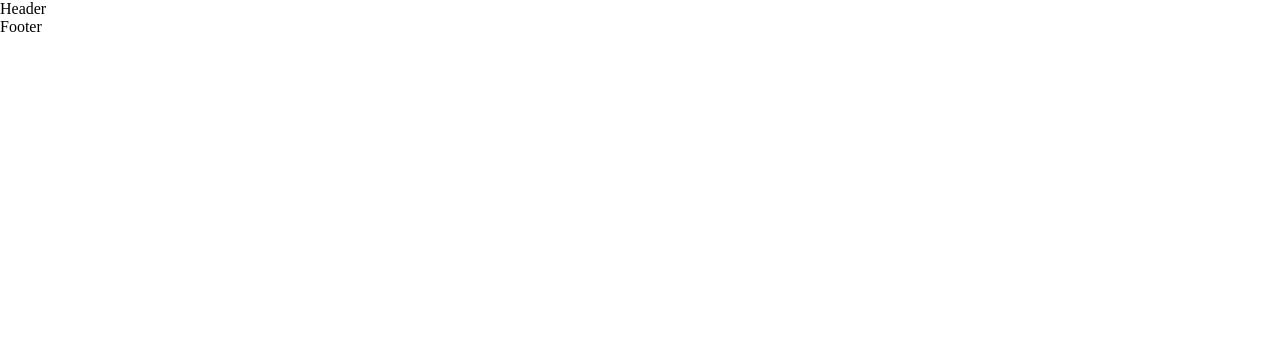
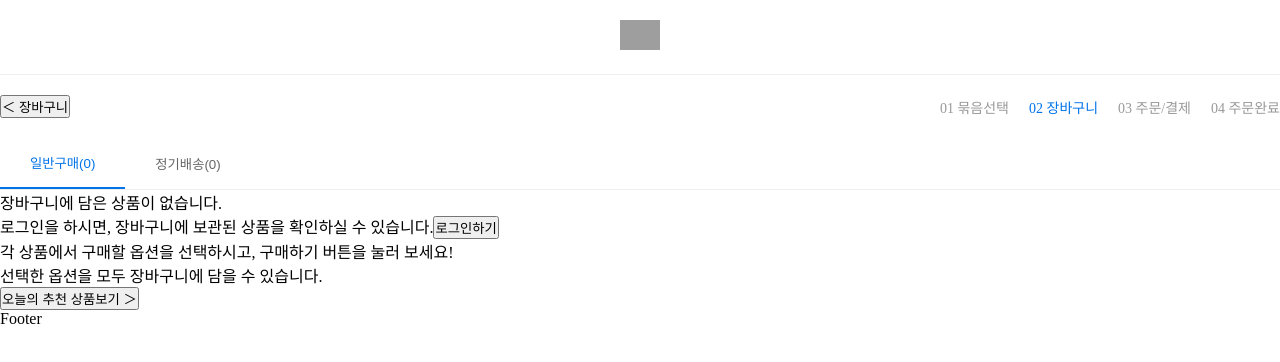
Before and after one commit to KANGJIYEON2/supercoding-fe, a React (Create React App) app: page /cart in a window 1280 px wide. Before the commit this address had no page. Shown: the top 362 px of the page. Built offline with nearby package versions, Linux system fonts and the light colour scheme; grey boxes are pictures that could not be loaded.

Commit message:
김민아 작업중: 장바구니페이지

```diff
--- a/src/components/Layout.js
+++ b/src/components/Layout.js
@@ -1,11 +1,15 @@
 import React from "react";
+import { useLocation } from "react-router-dom";
 import Header from "./Header";
 import Footer from "./Footer";
 
 const Layout = ({ children }) => {
+  const location = useLocation();
+  const isCartPage = location.pathname === "/cart";
+
   return (
     <>
-      <Header />
+      {!isCartPage && <Header />}
       <main>{children}</main>
       <Footer />
     </>
--- /dev/null
+++ b/src/pages/Cart/Cart.js
@@ -0,0 +1,51 @@
+import { useState } from "react";
+import { useNavigate } from "react-router-dom";
+import CartList from "./components/CartList";
+import EmptyCart from "./components/EmptyCart";
+import "./Cart.style.css";
+
+const CartPage = () => {
+  const [activeTab, setActiveTab] = useState("일반구매");
+  const navigate = useNavigate();
+  const [hasItems] = useState(false); // 장바구니 상품 유무 상태
+
+  return (
+    <div className="cart">
+      <div className="cart-logo">
+        <img
+          src="https://www.coupang.jobs/images/logo.svg"
+          alt="쿠팡"
+          className="logo"
+          onClick={() => navigate("/")}
+        />
+      </div>
+      <div className="cart-header">
+        <button className="back-button" onClick={() => navigate(-1)}>
+          ＜ 장바구니
+        </button>
+        <div className="progress-steps">
+          <span className="step">01 묶음선택</span>
+          <span className="step active">02 장바구니</span>
+          <span className="step">03 주문/결제</span>
+          <span className="step">04 주문완료</span>
+        </div>
+      </div>
+      <div className="tab-container">
+        <button
+          className={`tab ${activeTab === "일반구매" ? "active" : ""}`}
+          onClick={() => setActiveTab("일반구매")}
+        >
+          일반구매(0)
+        </button>
+        <button
+          className={`tab ${activeTab === "정기배송" ? "active" : ""}`}
+          onClick={() => setActiveTab("정기배송")}
+        >
+          정기배송(0)
+        </button>
+      </div>
+      {hasItems ? <CartList /> : <EmptyCart />}
+    </div>
+  );
+};
+export default CartPage;
--- /dev/null
+++ b/src/pages/Cart/Cart.style.css
@@ -0,0 +1,57 @@
+.cart-container {
+  max-width: 1024px;
+  margin: 0 auto;
+  padding: 20px;
+}
+
+.cart-logo {
+  text-align: center;
+  padding: 20px 0;
+  border-bottom: 1px solid #eee;
+}
+
+.logo {
+  height: 30px;
+  cursor: pointer;
+}
+
+.cart-header {
+  display: flex;
+  align-items: center;
+  justify-content: space-between;
+  margin: 20px 0;
+}
+
+.progress-steps {
+  display: flex;
+  gap: 20px;
+}
+
+.step {
+  color: #999;
+  font-size: 14px;
+}
+
+.step.active {
+  color: #0073e9;
+}
+
+.tab-container {
+  display: flex;
+  border-bottom: 1px solid #eee;
+}
+
+.tab {
+  padding: 15px 30px;
+  border: none;
+  background: none;
+  cursor: pointer;
+  color: #666;
+}
+
+.tab.active {
+  color: #0073e9;
+  border-bottom: 2px solid #0073e9;
+}
+
+/* 나머지 스타일은 이전에 작성한 CSS와 동일 */
--- /dev/null
+++ b/src/pages/Cart/components/CartItem.js
@@ -0,0 +1,32 @@
+import React, { useState } from "react";
+
+const CartItem = ({ item }) => {
+  const [quantity, setQuantity] = useState(item.quantity);
+
+  const handleQuantity = (type) => {
+    if (type === "increase") {
+      setQuantity((prev) => prev + 1);
+    } else if (type === "decrease" && quantity > 1) {
+      setQuantity((prev) => prev - 1);
+    }
+  };
+
+  return (
+    <div className="cart-item">
+      <input type="checkbox" className="item-checkbox" />
+      <div className="item-image">
+        <img src={item.image} alt={item.name} />
+      </div>
+      <div className="item-info">
+        <div className="item-name">{item.name}</div>
+        <div className="item-price">{item.price.toLocaleString()}원</div>
+        <div className="quantity-control">
+          <button onClick={() => handleQuantity("decrease")}>-</button>
+          <input type="text" value={quantity} readOnly />
+          <button onClick={() => handleQuantity("increase")}>+</button>
+        </div>
+      </div>
+    </div>
+  );
+};
+export default CartItem;
--- /dev/null
+++ b/src/pages/Cart/components/CartList.js
@@ -0,0 +1,28 @@
+import React, { useState } from "react";
+import CartItem from "./CartItem";
+import CartSummary from "./CartSummary";
+
+const CartList = () => {
+  const [items] = useState([
+    {
+      id: 1,
+      name: "타모애 시그니처 난방텐트 1~2인용",
+      price: 92900,
+      image: "/images/tent.jpg",
+      quantity: 1,
+    },
+  ]);
+
+  return (
+    <div className="cart-content">
+      <div className="cart-items">
+        {items.map((item) => (
+          <CartItem key={item.id} item={item} />
+        ))}
+      </div>
+      <CartSummary items={items} />
+    </div>
+  );
+};
+
+export default CartList;
--- /dev/null
+++ b/src/pages/Cart/components/CartSummary.js
@@ -0,0 +1,26 @@
+const CartSummary = ({ items }) => {
+  const totalPrice = items.reduce(
+    (sum, item) => sum + item.price * item.quantity,
+    0
+  );
+
+  return (
+    <div className="price-summary">
+      <div className="summary-item">
+        <span>총 상품 가격</span>
+        <span>{totalPrice.toLocaleString()}원</span>
+      </div>
+      <div className="summary-item">
+        <span>총 할인</span>
+        <span>0원</span>
+      </div>
+      <div className="summary-total">
+        <span>총 결제금액</span>
+        <span>{totalPrice.toLocaleString()}원</span>
+      </div>
+      <button className="purchase-button">구매하기 ({items.length})</button>
+    </div>
+  );
+};
+
+export default CartSummary;
--- /dev/null
+++ b/src/pages/Cart/components/EmptyCart.js
@@ -0,0 +1,21 @@
+const EmptyCart = () => {
+  return (
+    <div className="empty-cart">
+      <p className="empty-message">장바구니에 담은 상품이 없습니다.</p>
+      <div className="login-hint">
+        로그인을 하시면, 장바구니에 보관된 상품을 확인하실 수 있습니다.
+        <button className="login-button">로그인하기</button>
+      </div>
+      <div className="recommend-section">
+        <p className="recommend-text">
+          각 상품에서 구매할 옵션을 선택하시고, 구매하기 버튼을 눌러 보세요!
+          <br />
+          선택한 옵션을 모두 장바구니에 담을 수 있습니다.
+        </p>
+        <button className="recommend-button">오늘의 추천 상품보기 ＞</button>
+      </div>
+    </div>
+  );
+};
+
+export default EmptyCart;
--- a/src/routes/AppRouter.js
+++ b/src/routes/AppRouter.js
@@ -4,6 +4,7 @@ import Home from "../pages/Homepage";
 import User from "../pages/User/Login";
 import Detail from "../pages/DetailPage";
 import Layout from "../components/Layout";
+import CartPage from "../pages/Cart/Cart";
 
 const AppRouter = () => {
   return (
@@ -13,6 +14,7 @@ const AppRouter = () => {
           <Route path="/" element={<Home />} />
           <Route path="/user" element={<User />} />
           <Route path="/detail" element={<Detail />} />
+          <Route path="/cart" element={<CartPage />} />
         </Routes>
       </Layout>
     </Router>
```
Also changed, not shown: src/app/slices/cartSlice.js (added, +20 -0 lines).
